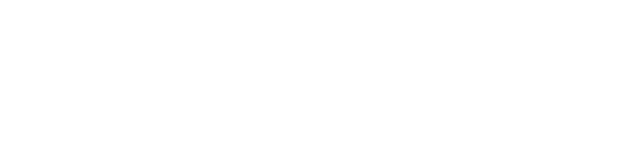
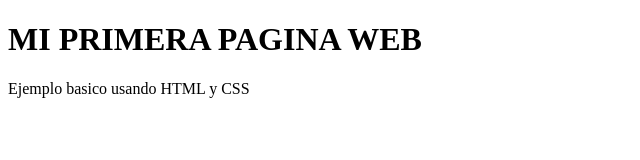
Before and after one commit to Madi9230/Prueba22, a plain HTML site: page index.html in a window 1280 px wide. Shown: the whole page, without its empty margins (0-640 px from the left). Drawn offline with Linux system fonts and the light colour scheme.

Commit message:
se creo el contenido de la cabecera de la pagina web

```diff
--- a/index.html
+++ b/index.html
@@ -7,6 +7,9 @@
     <link rel="stylesheet" href="./style.css">
 </head>
 <body>
-
+    <header>
+        <h1>MI PRIMERA PAGINA WEB</h1>
+        <p>Ejemplo basico usando HTML y CSS</p>
+    </header>
 </body>
 </html>
```
